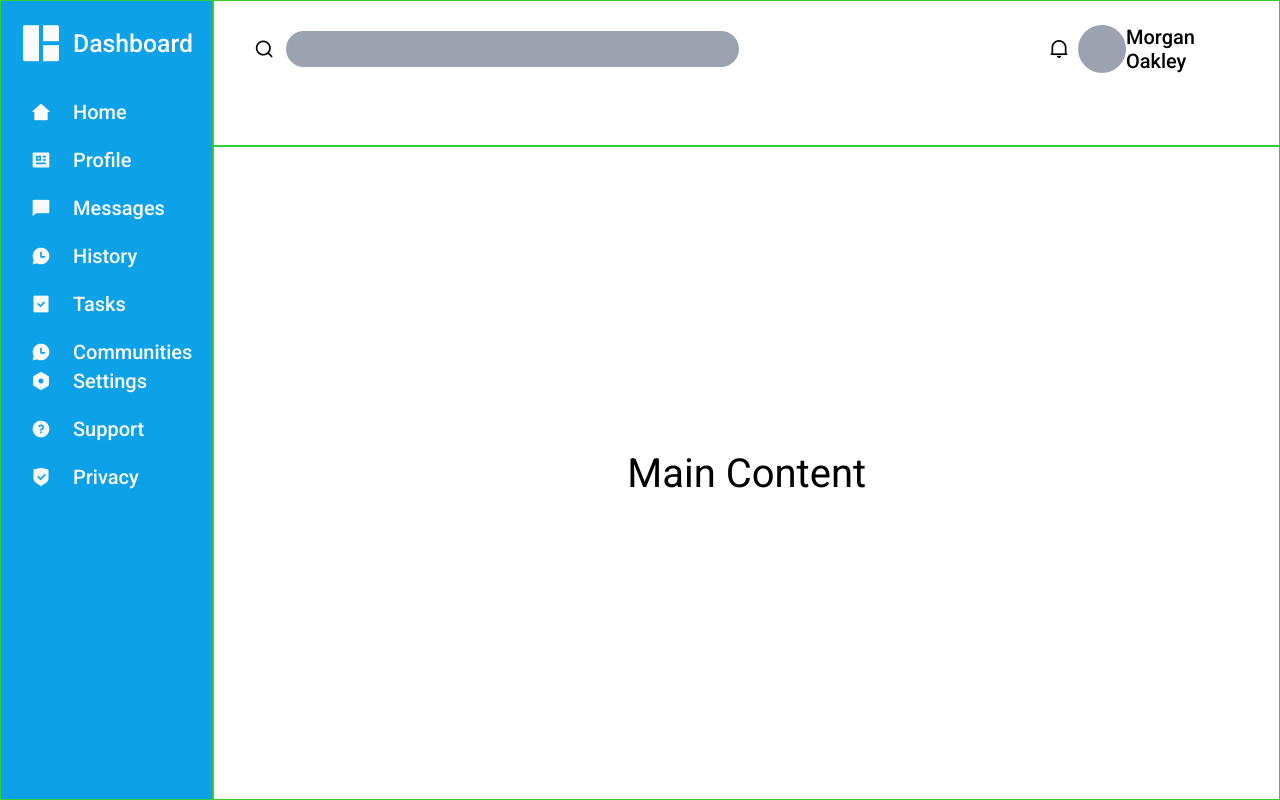
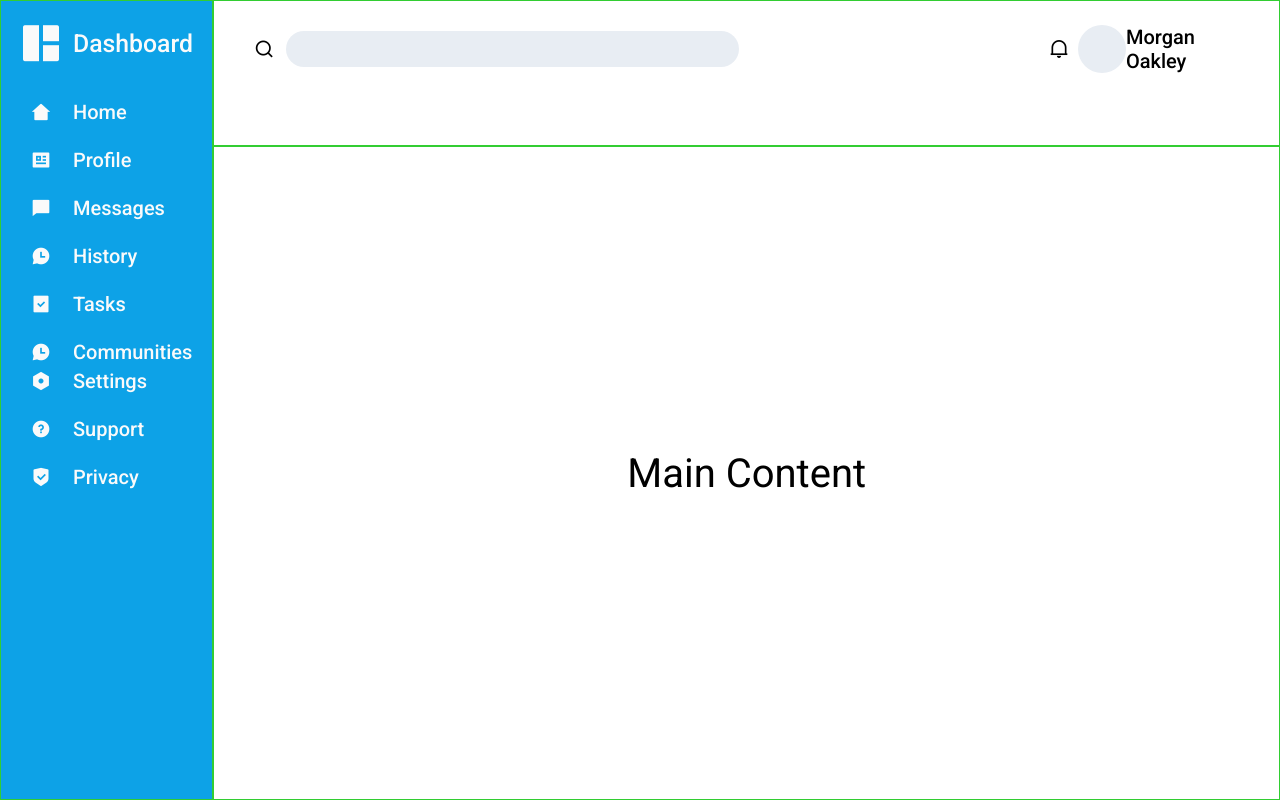
Before and after one commit to grenzk/admin-dashboard, a website built with Vite: page index.html in a window 1280 px wide. Built offline with nearby package versions, Linux system fonts and the light colour scheme.

Commit message:
Modify gray color

```diff
--- a/assets/scss/config/_variables.scss
+++ b/assets/scss/config/_variables.scss
@@ -3,7 +3,7 @@
   --primary-yellow: hsl(45, 93%, 47%);
 
   --neutral-white: hsl(0, 0%, 98%);
-  --neutral-gray: hsl(218, 11%, 65%);
+  --neutral-gray: rgb(232, 237, 243);
   --neutral-black: hsl(0, 0%, 4%);
 
   --body-font: 'Roboto', sans-serif;
```
